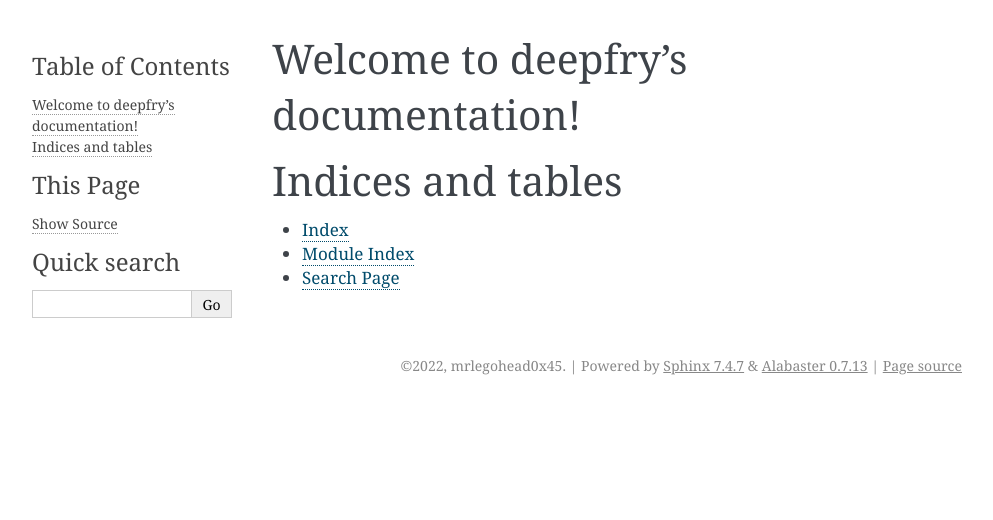
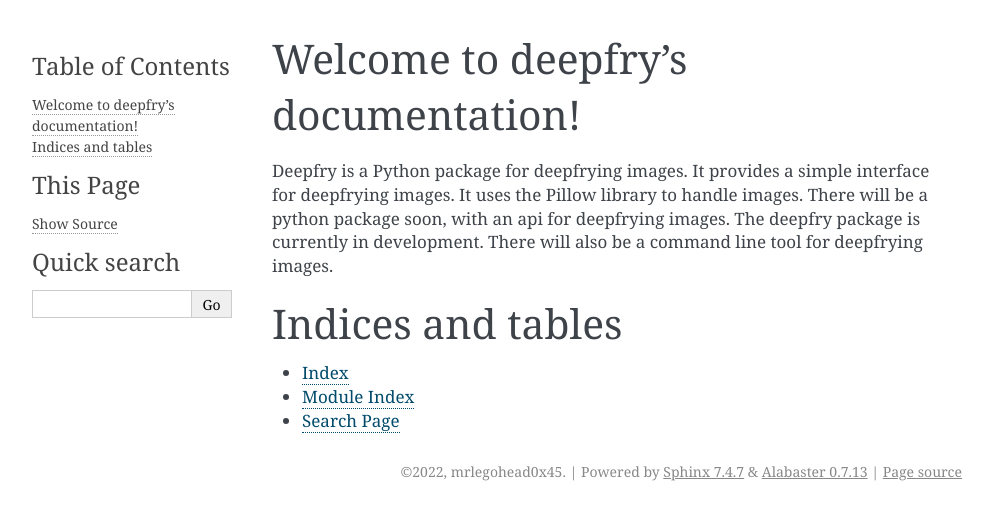
Before and after one commit to mrlegohead0x45/deepfry, a Sphinx documentation site: the page built from docs/source/index.rst, in a window 1280 px wide. Shown: the top 520 px of the page, without its empty margins (148-1141 px from the left). Built offline with Sphinx 7.4.7, drawn with Linux system fonts in a browser that asks for light colours.

Commit message:
Add docs index and fix workflows

```diff
--- a/docs/source/index.rst
+++ b/docs/source/index.rst
@@ -10,6 +10,11 @@ Welcome to deepfry's documentation!
    :maxdepth: 2
    :caption: Contents:
 
+Deepfry is a Python package for deepfrying images. It provides a simple
+interface for deepfrying images. It uses the Pillow library to handle
+images. There will be a python package soon, with an api for deepfrying
+images. The deepfry package is currently in development. There will also
+be a command line tool for deepfrying images.
 
 
 Indices and tables
```
